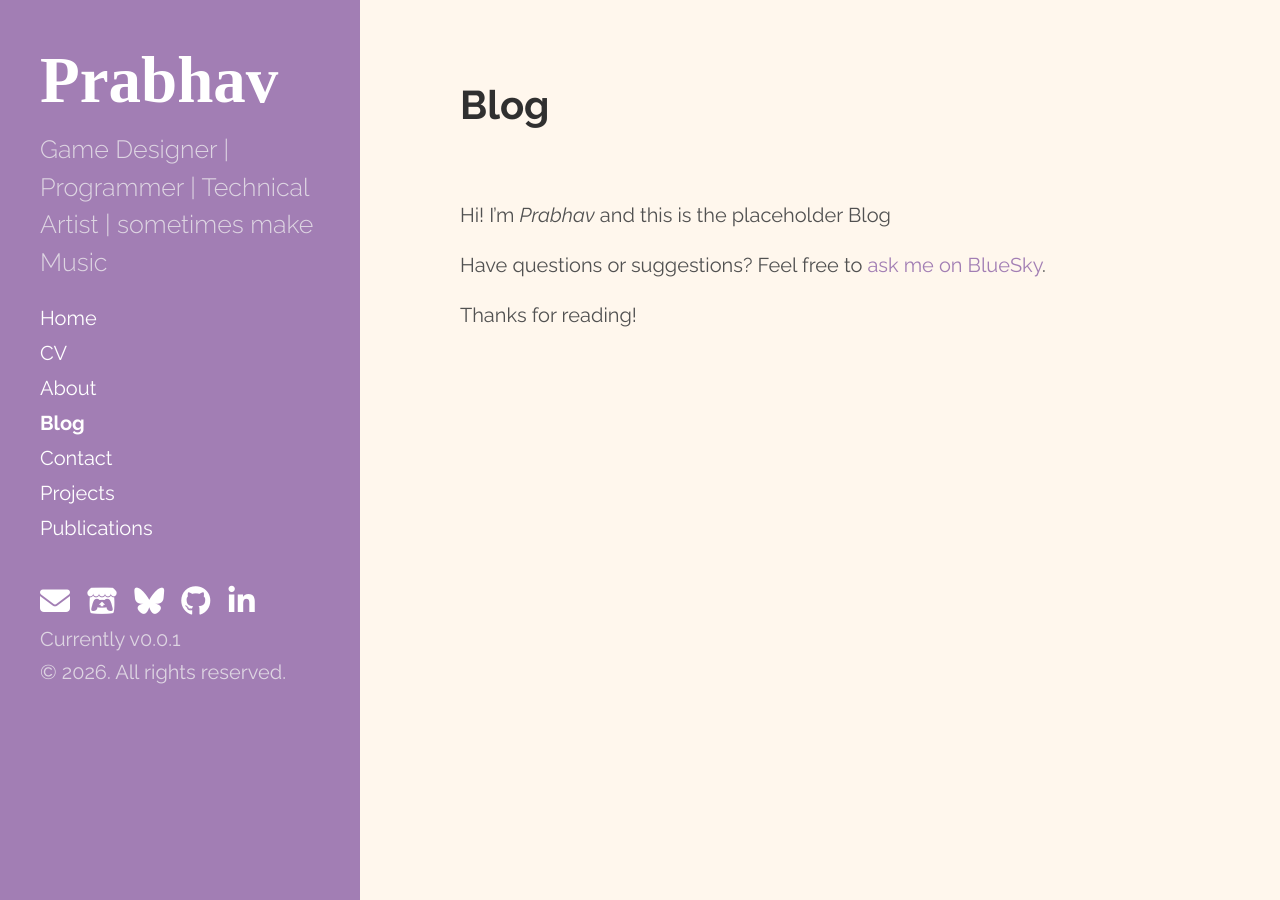
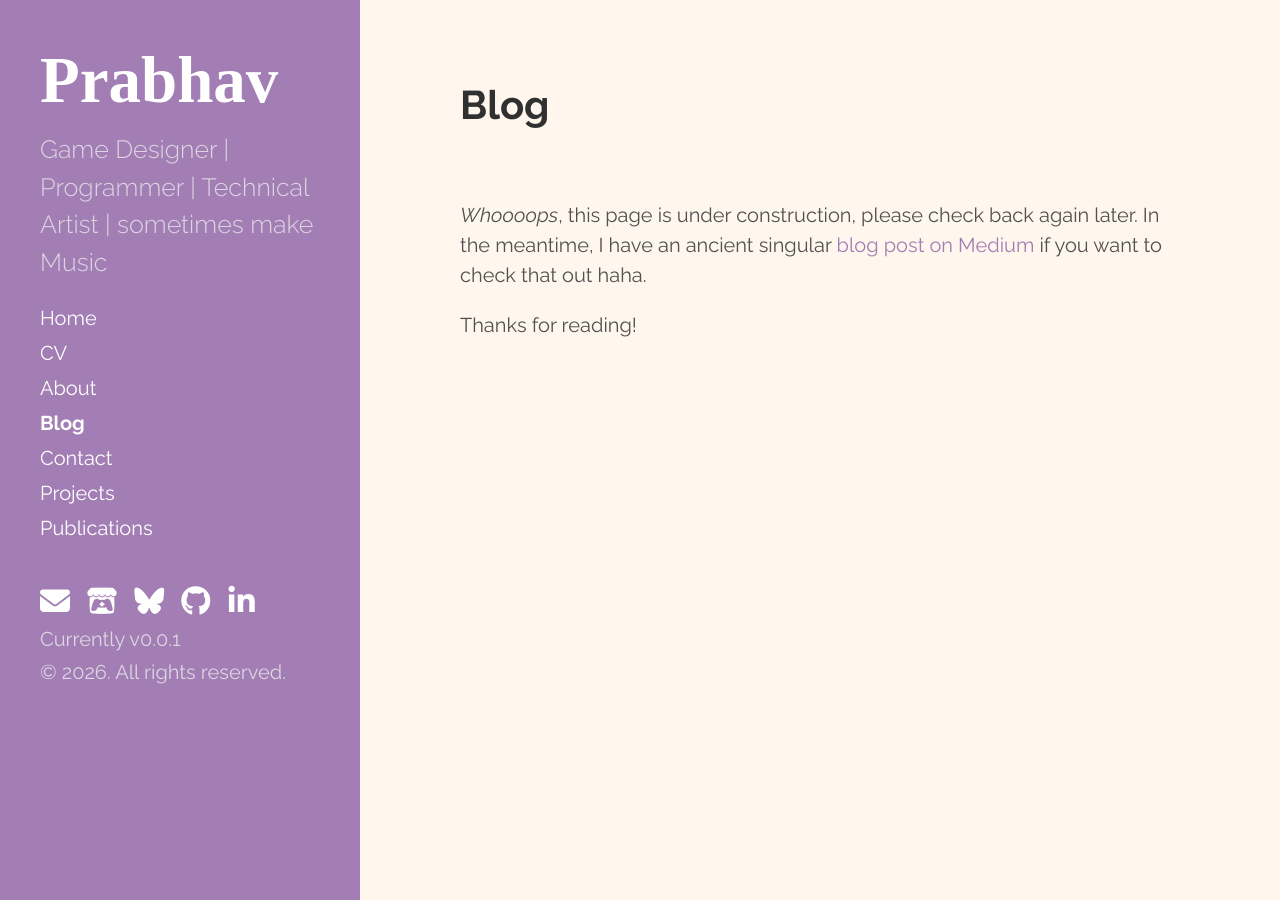
Before and after one commit to Prabhav2B/prabhav2b.github.io, a Jekyll site: the page built from pages/blog.md, in a window 1280 px wide. Built offline with Jekyll 4.4.1, drawn with Linux system fonts in a browser that asks for light colours; nearby versions of some CDN libraries.

Commit message:
contact and placeholder blog

```diff
--- a/_includes/sidebar.html
+++ b/_includes/sidebar.html
@@ -31,7 +31,7 @@
 
     </nav>
 
-    <div class="sidebar-fonts">
+    <div class="sidebar-icons">
 
       <!-- Add font awesome icons -->
       <a href="mailto:prabhav2b@gmail.com" class="fa-solid fa-envelope"></a>
--- a/css/hyde.css
+++ b/css/hyde.css
@@ -114,7 +114,7 @@ a.sidebar-nav-item:focus {
   }
 }
 
-.sidebar-fonts{
+.sidebar-icons{
   padding-bottom: 2px;
 }
 
--- a/pages/blog.md
+++ b/pages/blog.md
@@ -3,12 +3,6 @@ layout: page
 title: Blog
 ---
 
-<!-- <p class="message">
-  Hey there! This page is included as an example. Feel free to customize it for your own use upon downloading. Carry on!
-</p> -->
-
-Hi! I'm *Prabhav* and this is the placeholder Blog
-
-Have questions or suggestions? Feel free to [ask me on BlueSky](https://bsky.app/profile/probob.bsky.social){:target="_blank"}.
+*Whoooops*, this page is under construction, please check back again later. In the meantime, I have an ancient singular [blog post on Medium](https://medium.com/@prabhav_b/how-thomas-was-alone-guides-the-player-through-goals-and-mechanics-822c090ce819) if you want to check that out haha.
 
 Thanks for reading!
```
Also changed, not shown: pages/contact.md (+2 -20 lines).
